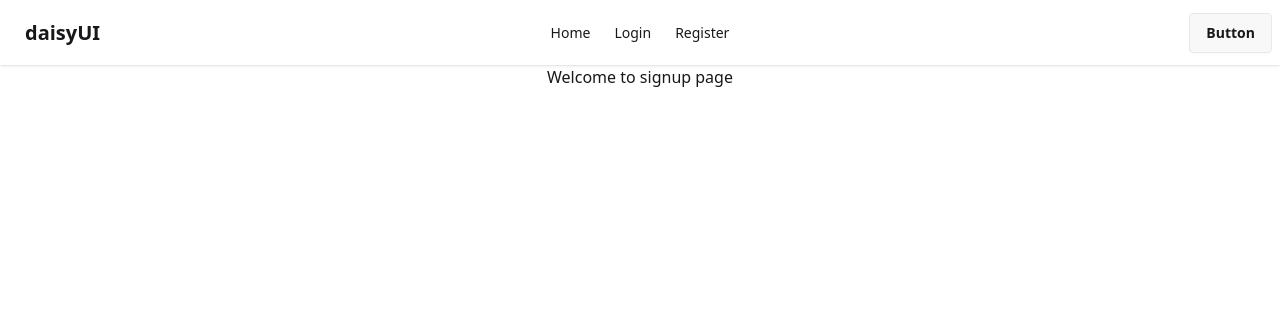
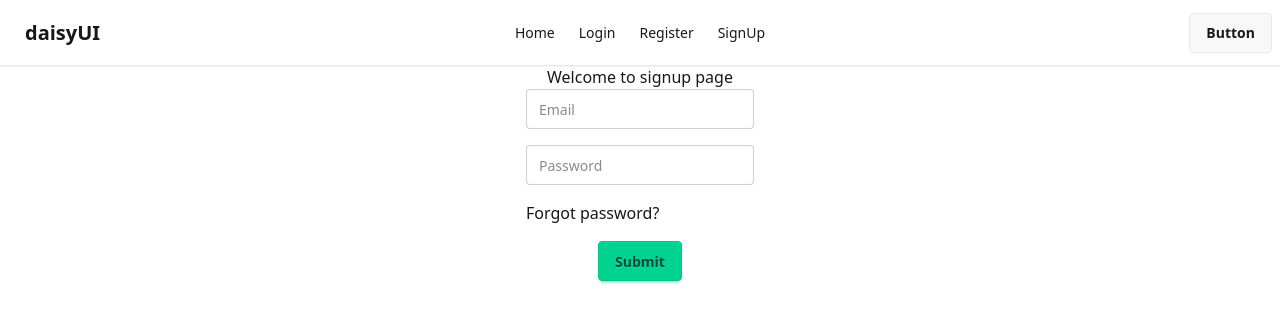
Before and after one commit to rajalishikh/my-simple-app-login, a React (Vite) app: page /signUp in a window 1280 px wide. Shown: the top 322 px of the page. Built offline with nearby package versions, Linux system fonts and the light colour scheme.

Commit message:
Now I am use a email password authentication using firebase

```diff
--- a/src/Component/Navbar/Navbar.jsx
+++ b/src/Component/Navbar/Navbar.jsx
@@ -15,6 +15,7 @@ const Navbar = () => {
             <li><NavLink to={"/"}>Home</NavLink></li>
             <li> <NavLink to={"/login"}>Login</NavLink></li>
             <li> <NavLink to={"/register"}>Register</NavLink></li>
+            <li> <NavLink to={"/signUp"}>SignUp</NavLink></li>
 
 
       </ul>
@@ -26,6 +27,7 @@ const Navbar = () => {
        <li><NavLink to={"/"}>Home</NavLink></li>
         <li> <NavLink to={"/login"}>Login</NavLink></li>
         <li> <NavLink to={"/register"}>Register</NavLink></li>
+        <li> <NavLink to={"/signUp"}>SignUp</NavLink></li>
 
 
     </ul>
--- a/src/Component/SignUp/SignUp.jsx
+++ b/src/Component/SignUp/SignUp.jsx
@@ -1,8 +1,47 @@
+import { createUserWithEmailAndPassword } from "firebase/auth";
+import { useState } from "react";
+import { auth } from "../../Firebase/Firebase";
 
 const SignUp = () => {
+
+    const [error,setError]=useState('')
+    const handleSignUp=(e)=>{
+        e.preventDefault()
+        const email=e.target.email.value
+        const password=e.target.password.value
+        createUserWithEmailAndPassword(auth, email, password)
+  .then((userCredential) => {
+    // Signed up
+    console.log(userCredential)
+    // ...
+  })
+  .catch((error) => {
+    setError(error.message)
+
+  });
+
+
+    }
     return (
         <div>
             <h2 className='text-center'>Welcome to signup page </h2>
+        <form onSubmit={handleSignUp}>
+            <div className="flex justify-center">
+        <div className="space-y-4">
+
+          <input name="email" type="email" className="input" placeholder="Email" /><br />
+          <input name="password" type="password" className="input" placeholder="Password" />
+          <div><a className="link link-hover">Forgot password?</a></div>
+          <div className="flex justify-center">
+             <input className="btn btn-success " type="submit" value="Submit" />
+          </div>
+        </div>
+      </div>
+        </form>
+        {
+            error&&<p className="text-red-600">{error}</p>
+        }
+
 
         </div>
     );
```
